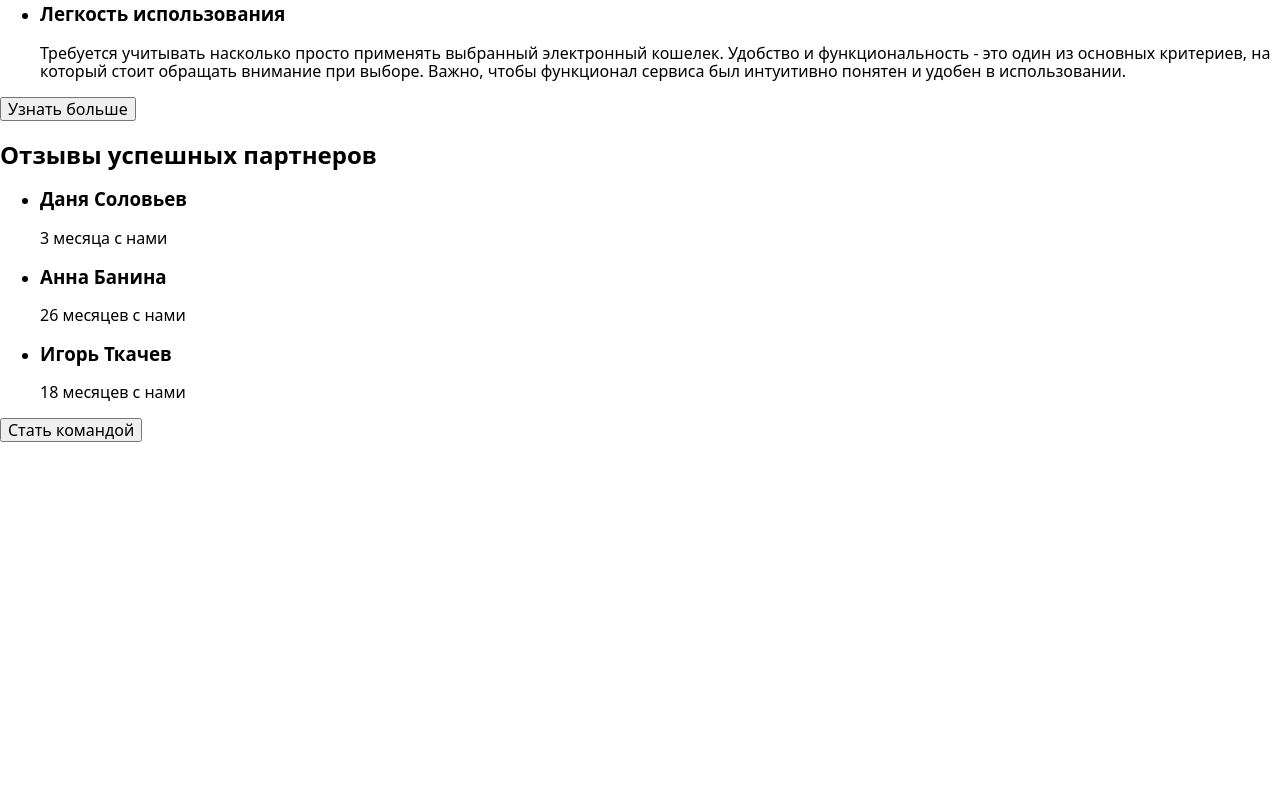
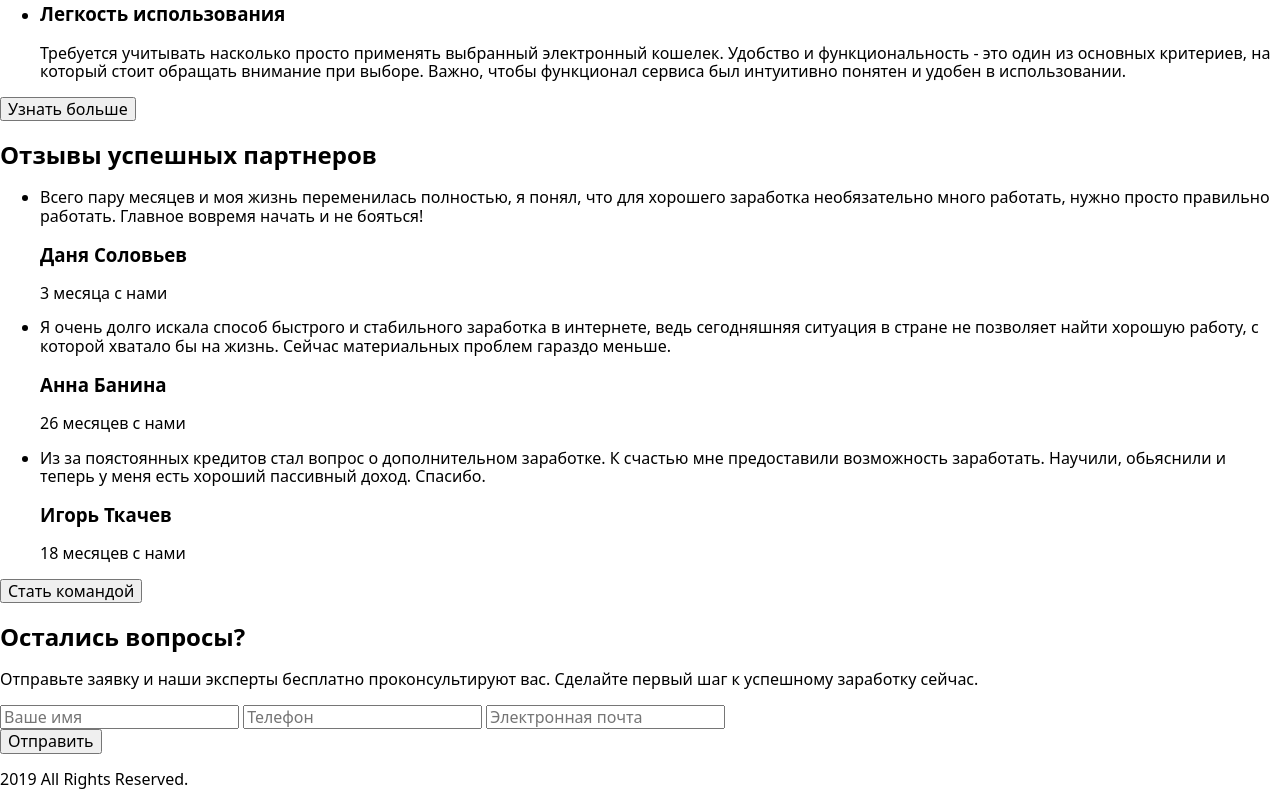
Before and after one commit to ivansinabdeev/test_for_work, a website built with Parcel: page index.html in a window 1280 px wide. Shown: the part 1451-2255 px from the top of the page. Before the commit the page ends 1893 px from the top, so only its background shows below. Built offline with nearby package versions, Linux system fonts and the light colour scheme.

Commit message:
adds text in HTML

```diff
--- a/index.html
+++ b/index.html
@@ -10,7 +10,7 @@
         crossorigin="anonymous" />
     <link rel="preconnect" href="https://fonts.googleapis.com">
     <link rel="preconnect" href="https://fonts.gstatic.com" crossorigin>
-    <link href="https://fonts.googleapis.com/css2?family=Raleway:wght@300;500&display=swap" rel="stylesheet">
+    <link href="https://fonts.googleapis.com/css2?family=Raleway:ital,wght@0,300;0,700;1,200&display=swap" rel="stylesheet">
 </head>
 <body>
     <!-- Шапка сайта -->
@@ -122,17 +122,26 @@
             <h2 class="website-title">Отзывы успешных партнеров</h2>
             <ul class="reviews-list">
                 <li class="reviews-item">
-                    <p class="reviews-text"></p>
+                    <p class="reviews-text">Всего пару месяцев и моя жизнь переменилась полностью, я понял,
+                         что для хорошего заработка необязательно много работать, нужно
+                         просто правильно работать. Главное вовремя начать и не бояться!
+                    </p>
                     <h3 class="reviews-name">Даня Соловьев</h3>
                     <p class="reviews-duration">3 месяца с нами</p>
                 </li>
                 <li class="reviews-item">
-                    <p class="reviews-text"></p>
+                    <p class="reviews-text">Я очень долго искала способ быстрого и стабильного заработка
+                         в интернете, ведь сегодняшняя ситуация в стране не позволяет найти хорошую
+                         работу, с которой хватало бы на жизнь. Сейчас материальных проблем гараздо меньше.
+                    </p>
                     <h3 class="reviews-name">Анна Банина</h3>
                     <p class="reviews-duration">26 месяцев с нами</p>
                 </li>
                 <li class="reviews-item">
-                    <p class="reviews-text"></p>
+                    <p class="reviews-text">Из за поястоянных кредитов стал вопрос о дополнительном заработке.
+                        К счастью мне предоставили возможность заработать. Научили, обьяснили и теперь у меня есть хороший
+                         пассивный доход. Спасибо.
+                    </p>
                     <h3 class="reviews-name">Игорь Ткачев</h3>
                     <p class="reviews-duration">18 месяцев с нами</p>
                 </li>
@@ -142,11 +151,23 @@
     </main>
     <!-- Подвал сайта -->
     <footer>
-        <section>
-            <div class="footer-text"></div>
-            <div class="footer-form"></div>
+        <section class="footer-question">
+            <div class="footer-text">
+                <h2 class="footer-title">Остались вопросы?</h2>
+                <p class="footer-description">Отправьте заявку и наши эксперты бесплатно проконсультируют вас.
+                    Сделайте первый шаг к успешному заработку сейчас.
+                </p>
+            </div>
+            <div class="footer-input">
+                <input type="name" name="name" id="name" placeholder="Ваше имя">
+                <input type="phone" name="phone" id="phone" placeholder="Телефон">
+                <input type="mail" name="mail" id="mail" placeholder="Электронная почта">
+            </div>
+            <button class="website-button">Отправить</button>
         </section>
-            <div class="rights"></div>
+            <div class="rights">
+                <p class="rights-text">2019 All Rights Reserved.</p>
+            </div>
     </footer>
     <script src="./index.js"></script>
 </body>
--- a/package.json
+++ b/package.json
@@ -5,8 +5,8 @@
   "main": "index.js",
 
   "scripts": {
-    "dev": "parcel <your entry file>",
-    "build": "parcel build <your entry file>"
+    "dev": "parcel /*.html",
+    "build": "parcel build /*.html"
   },
   "repository": {
     "type": "git",
```
